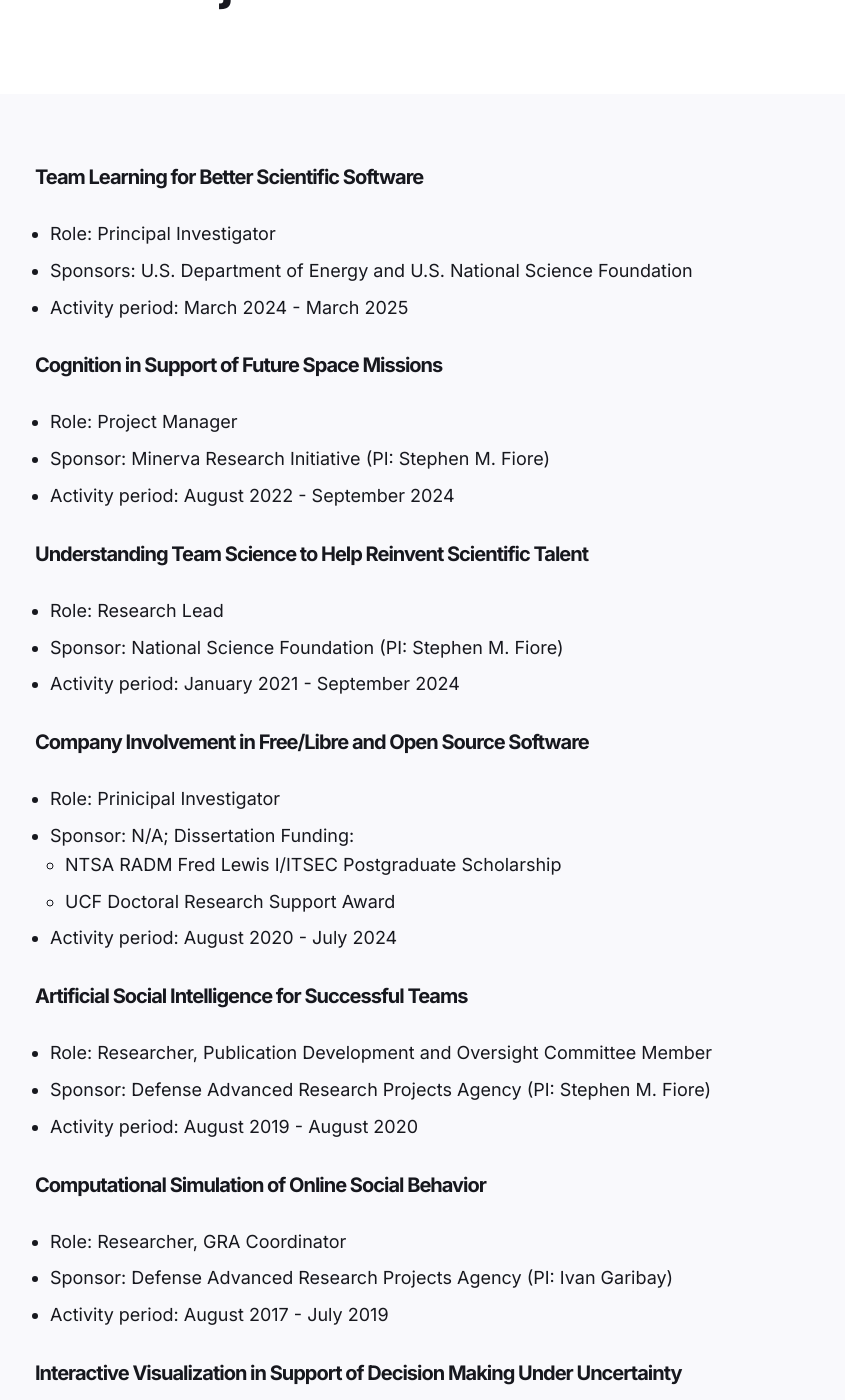
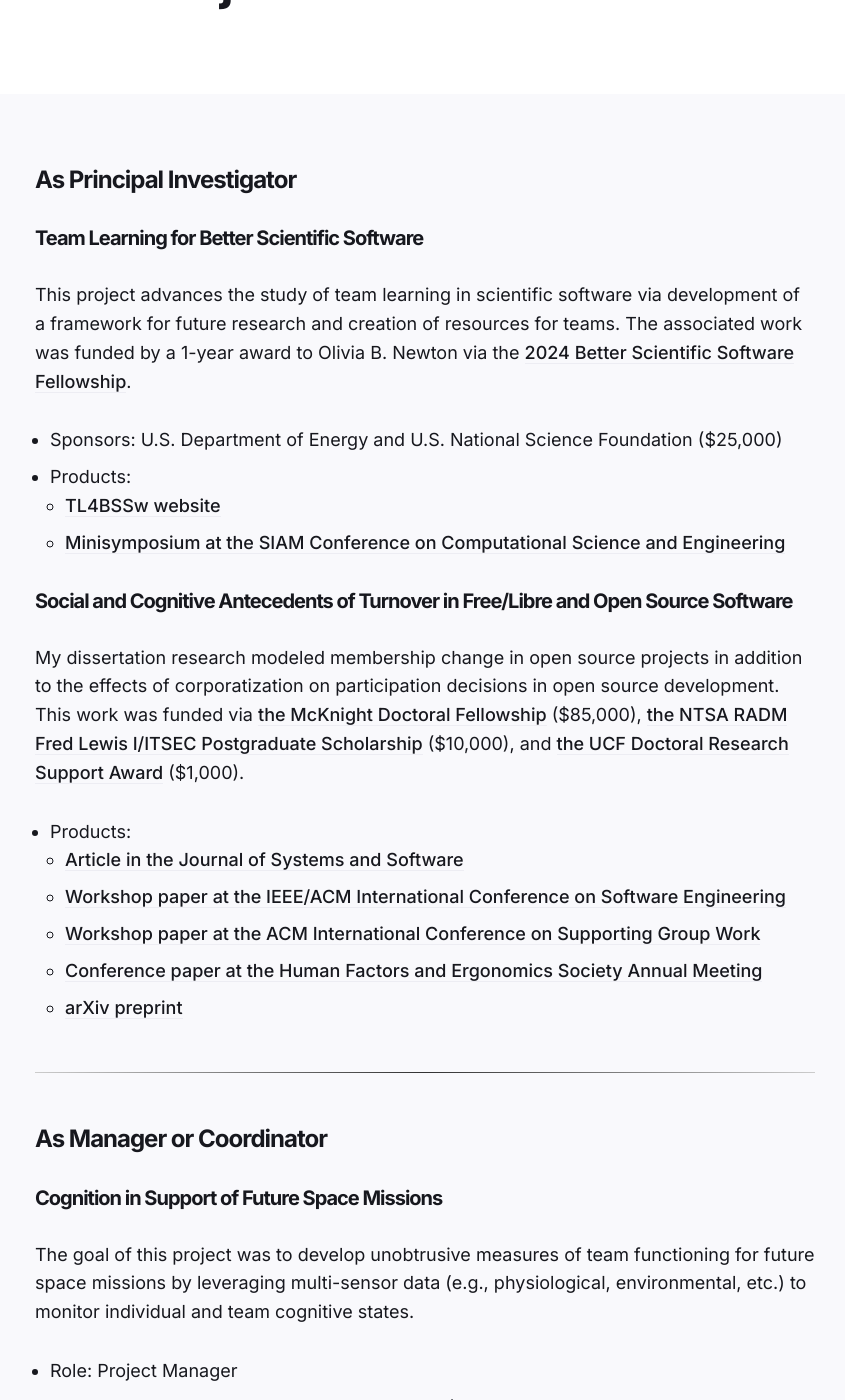
Before and after one commit to small0live/small0live.github.io, a Jekyll site: the page built from _pages/past-projects.md, in a window 1280 px wide and 1400 px high, scrolled down 302 px. Shown: the whole window, without its empty margins (215-1060 px from the left). Built offline with Jekyll 4.4.1, drawn with Linux system fonts in a browser that asks for light colours; some of the changed text lies outside the part shown.

Commit message:
add projects info

```diff
--- a/_pages/past-projects.md
+++ b/_pages/past-projects.md
@@ -5,34 +5,47 @@
 image:
 ---
 
+### As Principal Investigator
+
 #### Team Learning for Better Scientific Software
 
-* Role: Principal Investigator
-* Sponsors: U.S. Department of Energy and U.S. National Science Foundation
-* Activity period: March 2024 - March 2025
+This project advances the study of team learning in scientific software via development of a framework for future research and creation of resources for teams. The associated work was funded by a 1-year award to Olivia B. Newton via the <a href="https://bssw.io/blog_posts/introducing-the-2024-bssw-fellows">2024 Better Scientific Software Fellowship</a>.
 
+* Sponsors: U.S. Department of Energy and U.S. National Science Foundation ($25,000)
+* Products:
+  * <a href="https://tl4bssw.github.io">TL4BSSw website</a>
+  * <a href="https://meetings.siam.org/sess/dsp_programsess.cfm?SESSIONCODE=82405">Minisymposium at the SIAM Conference on Computational Science and Engineering</a>
+
+#### Social and Cognitive Antecedents of Turnover in Free/Libre and Open Source Software
+
+My dissertation research modeled membership change in open source projects in addition to the effects of corporatization on participation decisions in open source development. This work was funded via <a href="https://www.fefonline.org/mdf.html">the McKnight Doctoral Fellowship</a> ($85,000), <a href="https://www.iitsec.org/education/career-investment/scholarships">the NTSA RADM Fred Lewis I/ITSEC Postgraduate Scholarship</a> ($10,000), and <a href="https://graduate.ucf.edu/doctoral-research-support-award/">the UCF Doctoral Research Support Award</a> ($1,000).
+
+* Products:
+  * <a href="https://doi.org/10.1016/j.jss.2024.112163">Article in the Journal of Systems and Software</a>
+  * <a href="https://doi.org/10.1109/GEICSE59319.2023.00010">Workshop paper at the IEEE/ACM International Conference on Software Engineering</a>
+  * <a href="https://group4good.wordpress.com/wp-content/uploads/2020/01/position-paper_newton.pdf">Workshop paper at the ACM International Conference on Supporting Group Work</a>
+  * <a href="https://doi.org/10.1177/1071181319631445">Conference paper at the Human Factors and Ergonomics Society Annual Meeting</a>
+  * <a href = "https://doi.org/10.48550/arXiv.2206.08485">arXiv preprint</a>
+
+<hr style="text-align:center;background-image: linear-gradient(to right, #ccc, #333, #ccc);">
+
+### As Manager or Coordinator
 
 #### Cognition in Support of Future Space Missions
 
+The goal of this project was to develop unobtrusive measures of team functioning for future space missions by leveraging multi-sensor data (e.g., physiological, environmental, etc.) to monitor individual and team cognitive states.
+
 * Role: Project Manager
-* Sponsor: Minerva Research Initiative (PI: Stephen M. Fiore)
+* Sponsor: U.S. DoD Minerva Research Initiative (PI: Stephen M. Fiore)
 * Activity period: August 2022 - September 2024
 
+#### Understanding Team Science to Help Reinvent Scientific Talent
 
-#### Understanding Team Science to Help Reinvent Scientific Talent
+This project explored the knowledge, skills, and attitudes that enable the effectiveness of interdisciplinary teams, including the competencies required for team learning.
 
 * Role: Research Lead
 * Sponsor: National Science Foundation (PI: Stephen M. Fiore)
 * Activity period: January 2021 - September 2024
-
-
-#### Company Involvement in Free/Libre and Open Source Software
-
-* Role: Prinicipal Investigator
-* Sponsor: N/A; Dissertation Funding:
-  * NTSA RADM Fred Lewis I/ITSEC Postgraduate Scholarship
-  * UCF Doctoral Research Support Award
-* Activity period: August 2020 - July 2024
 
 
 #### Artificial Social Intelligence for Successful Teams
@@ -41,13 +54,15 @@
 * Sponsor: Defense Advanced Research Projects Agency (PI: Stephen M. Fiore)
 * Activity period: August 2019 - August 2020
 
-
 #### Computational Simulation of Online Social Behavior
 
 * Role: Researcher, GRA Coordinator
 * Sponsor: Defense Advanced Research Projects Agency (PI: Ivan Garibay)
 * Activity period: August 2017 - July 2019
 
+<hr style="text-align:center;background-image: linear-gradient(to right, #ccc, #333, #ccc);">
+
+### As Research Staff
 
 #### Interactive Visualization in Support of Decision Making Under Uncertainty
 
@@ -61,3 +76,9 @@
 * Role: Researcher
 * Sponsor: Army Research Lab (PI: Stephen M. Fiore)
 * Activity period: 2016 - 2017
+
+#### IMPACT: Intelligent Multi-UxV Planner with Adaptive Collaborative/Control Technologies
+
+* Role: Researcher
+* Sponsor: Army Research Lab (PI: Jessie YC Chen)
+* Activity period: 2015 - 2016
```
Also changed, not shown: _posts/2024-03-01-TL4BSSw.md (+2 -0 lines), 3 other files.
